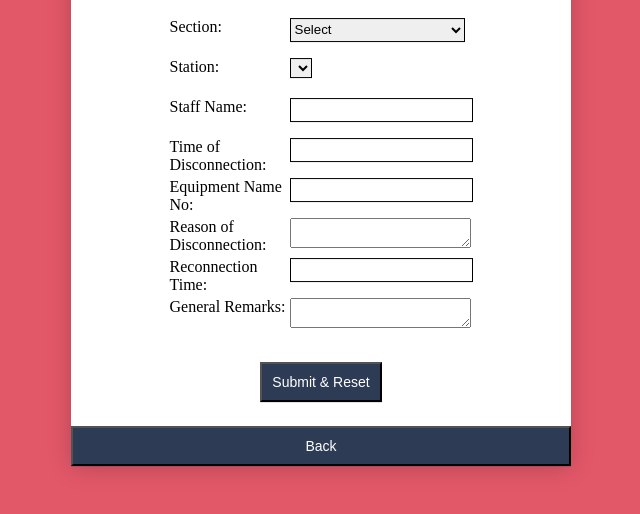
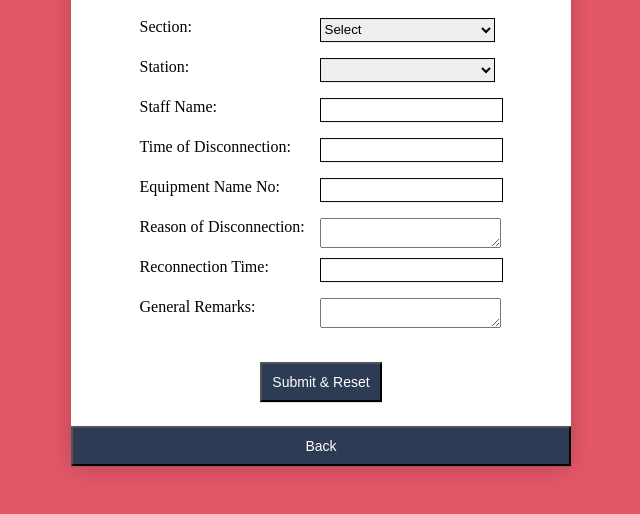
Before and after one commit to syeda963/WebtoSheet, a plain HTML site: page AddDisconnect.html in a window 1280 px wide. Shown: the part 198-712 px from the top of the page, without its empty margins (319-959 px from the left). Drawn offline with Linux system fonts and the light colour scheme.

Commit message:
Update style.css

```diff
--- a/style.css
+++ b/style.css
@@ -21,6 +21,16 @@ tr td {
     border: 1px solid;
     padding: 5px 10px;
 }
+.main_container_addDisconnection {
+    min-width: 600px;
+}
+.main_container_addDisconnection label {
+    white-space: nowrap;
+}
+.main_container_addDisconnection .input_wrap label {
+    width: 180px;
+}
+
 .main_container {
     display: none;
     background-color: #fff;
@@ -56,7 +66,8 @@ tr td {
 #selectDrop {
     width: 150px;
 }
-#selectSection {
+#selectSection,
+#selectStation {
     width: 175px;
     height: 24px;
 }
```
